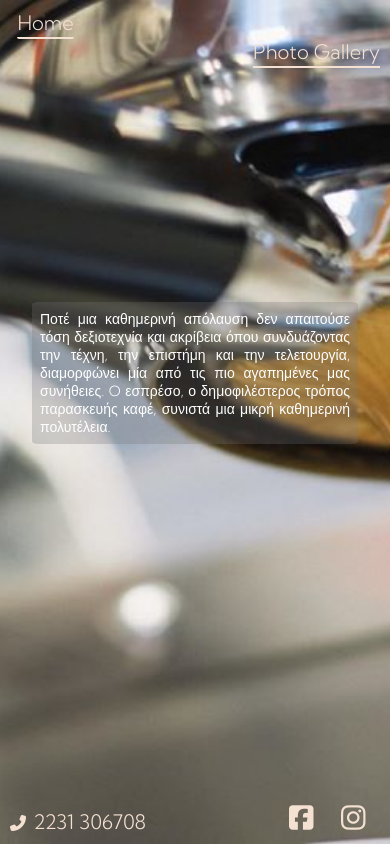
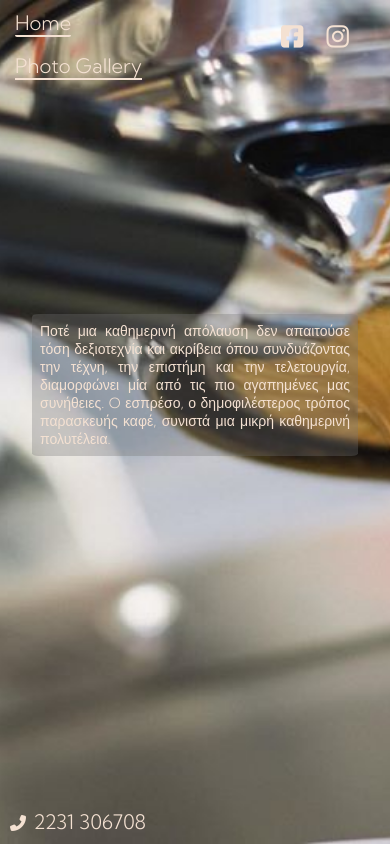
Before and after one commit to p13avge/nick-oclock, a plain HTML site: page home.html in a window 390 px wide. Drawn offline with Linux system fonts and the light colour scheme.

Commit message:
Update home.css

```diff
--- a/home.css
+++ b/home.css
@@ -11,7 +11,6 @@
     padding: 0;
     box-sizing: border-box;
 }
-
 body{
     font-family: 'Kumbh Sans', sans-serif;
     height: 100vh;
@@ -40,10 +39,10 @@ body{
     font-weight: 100;
     border-radius:2%;
     text-align: justify;
-    background-color:hsla(263, 0%, 45%, 0.28);
+    background-color:hsla(263, 0%, 45%, 0.32);
     padding: 0.5rem;
     width: calc(100%-50px);
-    color: white;
+    color: #f4e1d2;
     font-size: clamp(14px,2vw,20px);
 }
 
@@ -77,6 +76,7 @@ body{
     display: flex;
     flex: 1;
     justify-content: flex-end;
+    transform: scale(0.9);
 }
 
 .links:after{
@@ -133,6 +133,7 @@ body{
     color: var(--main-color);
 }
 
+
 /*Animations*/
 
 @keyframes scaleAnim{
@@ -147,19 +148,17 @@ body{
 /*Responsive*/
 
 @media (max-width:680px){
-    .nav-bar{
+    .internal{
         flex-direction: column;
     }
     .text-container{
         margin-top: 12rem;
     }
+    .external{
+        transform: scale(0.8);
+    }
     .fab{
         transform: scale(0.8);
-    }
-    .external{
-        position: absolute;
-        bottom: 5px;
-        right: 5px;
     }
     .Home{
         align-self: flex-start;
@@ -167,8 +166,12 @@ body{
         border-radius: 2px;
     }
     .About{
-        align-self: flex-end;
+        align-self: flex-start;
         border-bottom: 2px solid var(--main-color);
+        margin-top: 1rem;
+    }
+    .links:after{
+        display: none;
     }
     .internal{
         flex-direction: column;
@@ -176,12 +179,4 @@ body{
     .findUs-text{
         display: none;
     }
-    .external{
-        display: flex;
-        justify-content: flex-start;
-    }
-    .external>.fb-link,.insta-link{
-        font-size: 35px;
-        margin-top: 5px;
-    }
 }
```
